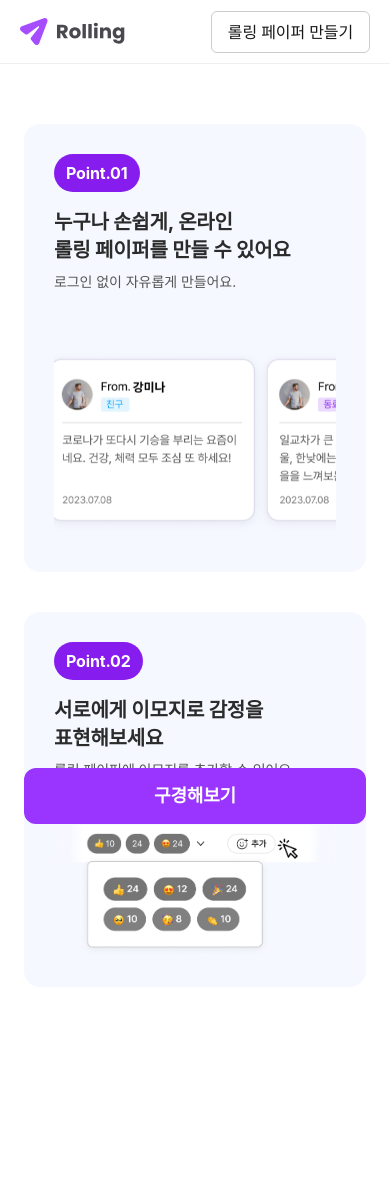
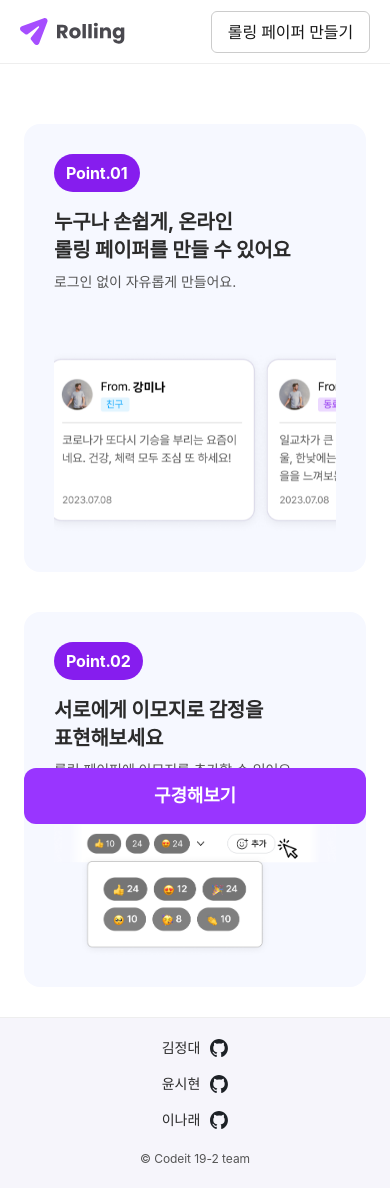
Before and after one commit to daeya0406/rolling-part2-team2, a React (Vite) app: page / in a window 390 px wide. Before the commit the page ends 1017 px from the top, so only its background shows below. Built offline with nearby package versions, Linux system fonts and the light colour scheme; a web font is replaced by a local one.

Commit message:
feat: Footer 컴포넌트 추가 및 github 아이콘 추가

```diff
--- /dev/null
+++ b/src/components/Footer.jsx
@@ -0,0 +1,56 @@
+import "./footer.scss";
+import Divider from "./ui/Divider";
+import Icon from "./ui/Icon";
+
+/**
+ * @param {Object} props
+ * @param {string} [props.className=""]
+ */
+function Footer({ className = "" }) {
+  const teamMembers = [
+    { name: "김정대", github: "https://github.com/daeya0406" },
+    { name: "윤시현", github: "https://github.com/Seony-Y" },
+    { name: "이나래", github: "https://github.com/jerryko570" },
+  ];
+
+  return (
+    <footer className={`footer ${className}`}>
+      <div className="footer__inner">
+        <div className="footer__content">
+          <div className="footer__team">
+            <div className="footer__members">
+              {teamMembers.map((member, index) => (
+                <div key={member.name} className="footer__member">
+                  <span className="footer__member-name">{member.name}</span>
+                  <a
+                    href={member.github}
+                    target="_blank"
+                    rel="noopener noreferrer"
+                    className="footer__member-link"
+                    aria-label={`${member.name} GitHub`}
+                  >
+                    <Icon name="github-mark" className="footer__github-icon" />
+                  </a>
+                  {index < teamMembers.length - 1 && (
+                    <Divider
+                      width={1}
+                      height={20}
+                      marginX={16}
+                      className="footer__divider"
+                    />
+                  )}
+                </div>
+              ))}
+            </div>
+          </div>
+
+          <div className="footer__copyright">
+            <span>© Codeit 19-2 team</span>
+          </div>
+        </div>
+      </div>
+    </footer>
+  );
+}
+
+export default Footer;
--- /dev/null
+++ b/src/components/footer.scss
@@ -0,0 +1,156 @@
+
+.footer {
+  display: flex;
+  align-items: center;
+  justify-content: center;
+  border-top: 1px solid var(--c-gray200);
+  background: #f6f5fb;
+  padding: 40px 0;
+  margin-top: auto;
+
+  &__inner {
+    display: flex;
+    align-items: center;
+    justify-content: center;
+    max-width: 1200px;
+    width: 100%;
+    margin: 0 auto;
+  }
+
+  &__content {
+    display: flex;
+    flex-direction: column;
+    align-items: center;
+    gap: 24px;
+    width: 100%;
+  }
+
+  &__team {
+    display: flex;
+    flex-direction: column;
+    align-items: center;
+    gap: 16px;
+  }
+
+  &__members {
+    display: flex;
+    align-items: center;
+    gap: 0;
+    justify-content: center;
+    flex-wrap: wrap;
+  }
+
+  &__member {
+    display: flex;
+    align-items: center;
+    gap: 8px;
+  }
+
+  &__member-name {
+    @include typo(14, 500);
+    color: var(--c-gray800);
+    white-space: nowrap;
+    min-width: 54px;
+    text-align: left;
+  }
+
+  &__member-link {
+    display: flex;
+    align-items: center;
+    text-decoration: none;
+
+    &:hover .footer__github-icon {
+      opacity: 0.7;
+    }
+  }
+
+  &__github-icon {
+    width: 20px;
+    height: 20px;
+    transition: opacity 0.2s ease;
+    filter: brightness(0.8);
+  }
+
+  &__copyright {
+    @include typo(12, 400);
+    color: var(--c-gray500);
+    text-align: center;
+  }
+
+  @media (max-width: 1248px) {
+    &__inner {
+      max-width: 100%;
+      padding: 0 24px;
+    }
+  }
+
+  @media (max-width: 1024px) {
+    padding: 30px 0;
+
+    &__inner {
+      padding: 0 24px;
+    }
+
+    &__content {
+      gap: 18px;
+    }
+
+    &__member {
+      gap: 8px;
+    }
+
+    &__member-name {
+      @include typo(12, 500);
+      min-width: 50px;
+    }
+
+    &__github-icon {
+      width: 18px;
+      height: 18px;
+    }
+  }
+
+  @media (max-width: 480px) {
+    padding: 20px 0;
+
+    &__inner {
+      padding: 0 20px;
+    }
+
+    &__content {
+      gap: 20px;
+    }
+
+    &__members {
+      flex-direction: column;
+      gap: 16px;
+      align-items: center;
+    }
+
+    &__member {
+      gap: 10px;
+      justify-content: center;
+      align-items: center;
+    }
+
+    &__member-name {
+      @include typo(14, 500);
+      min-width: auto;
+      text-align: center;
+    }
+
+    &__github-icon {
+      width: 18px;
+      height: 18px;
+    }
+
+    &__copyright {
+      @include typo(12, 400);
+    }
+
+    // 모바일에서 Divider 숨김
+    &__divider {
+      display: none;
+    }
+  }
+}
--- a/src/components/ui/Icon.jsx
+++ b/src/components/ui/Icon.jsx
@@ -4,6 +4,7 @@ import EmojiIcon from "@/assets/images/icons/emoji.svg";
 import ShareIcon from "@/assets/images/icons/share.svg";
 import AddIcon from "@/assets/images/icons/add.svg";
 import IconCheck from "@/assets/images/icons/check.svg";
+import GithubMarkIcon from "@/assets/images/icons/github-mark.svg";
 
 // 방향/네비게이션 아이콘
 import ArrowLeftIcon from "@/assets/images/icons/arrow-left.svg";
@@ -27,6 +28,7 @@ const icons = {
   share: ShareIcon,
   add: AddIcon,
   iconCheck: IconCheck,
+  "github-mark": GithubMarkIcon,
 
   arrowLeft: ArrowLeftIcon,
   arrowRight: ArrowRightIcon,
--- a/src/components/ui/toggle-switch.scss
+++ b/src/components/ui/toggle-switch.scss
@@ -22,6 +22,7 @@
   @media (max-width: 480px) {
     width: 140px;
     top: 6px;
+    right: 20px;
   }
 
   .switch {
--- a/src/layouts/DefaultLayout.jsx
+++ b/src/layouts/DefaultLayout.jsx
@@ -1,5 +1,6 @@
 import { Outlet, useLocation, matchPath } from "react-router-dom";
 import Header from "../components/Header";
+import Footer from "../components/Footer";
 import TopButton from "../components/ui/TopButton";
 import { ToastContainer } from "react-toastify";
 import "react-toastify/dist/ReactToastify.css";
@@ -16,14 +17,16 @@ export default function DefaultLayout() {
   );
 
   return (
-    <div>
+    <div className="default-layout">
       {/* 조건에 따라 헤더 숨김 */}
       <Header className={mobileHideHeader ? "mobile-hide-header" : ""} />
 
-      <main>
+      <main className="default-layout__main">
         <Outlet /> {/* 라우트 컴포넌트 렌더링 */}
         <TopButton />
       </main>
+
+      <Footer />
 
       <ToastContainer
         position="bottom-center"
--- a/src/layouts/default-layout.scss
+++ b/src/layouts/default-layout.scss
@@ -1,4 +1,11 @@
-main {
-  position: relative;
-  min-height: calc(100vh - 64px);
+.default-layout {
+  display: flex;
+  flex-direction: column;
+  min-height: 100vh;
+
+  &__main {
+    position: relative;
+    flex: 1;
+    min-height: calc(100vh - 64px);
+  }
 }
```
Also changed, not shown: src/assets/images/icons/github-mark.svg (added), 1 other file (tests, documents, lock files or other folders).
